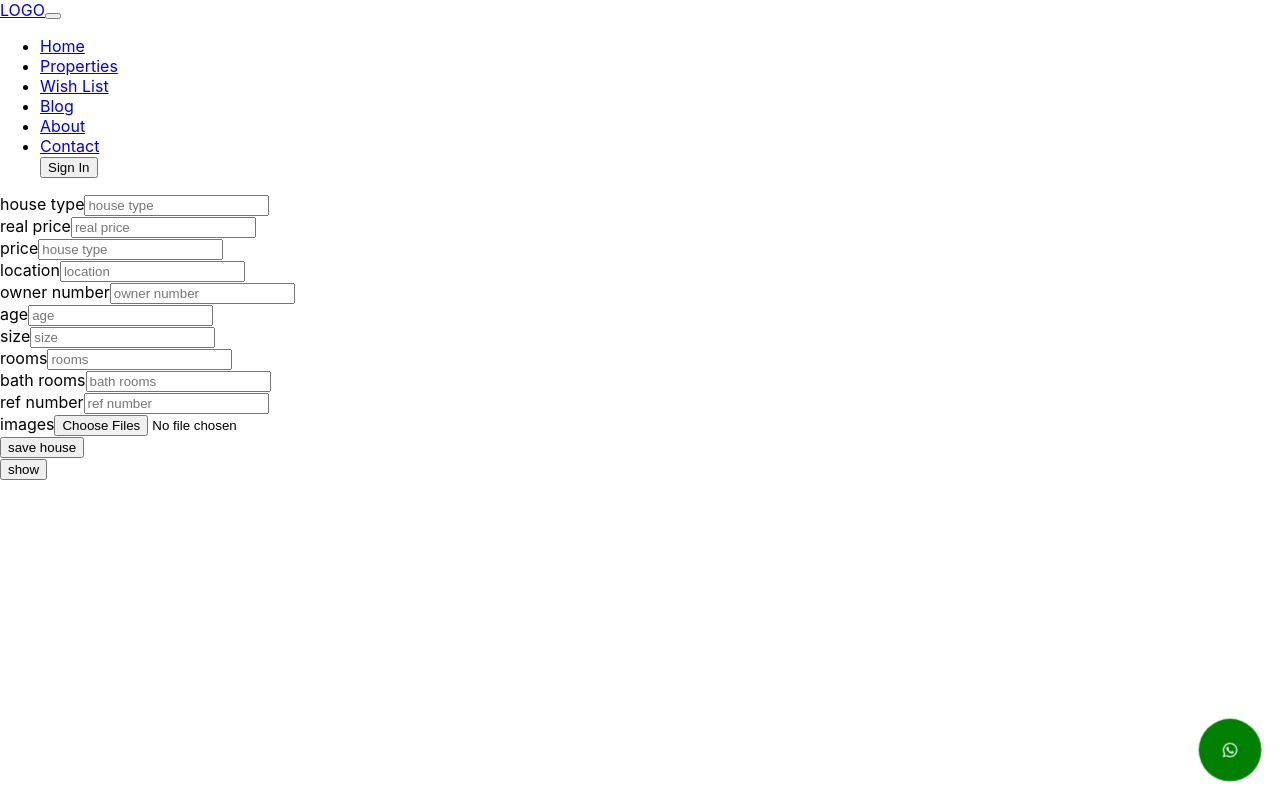
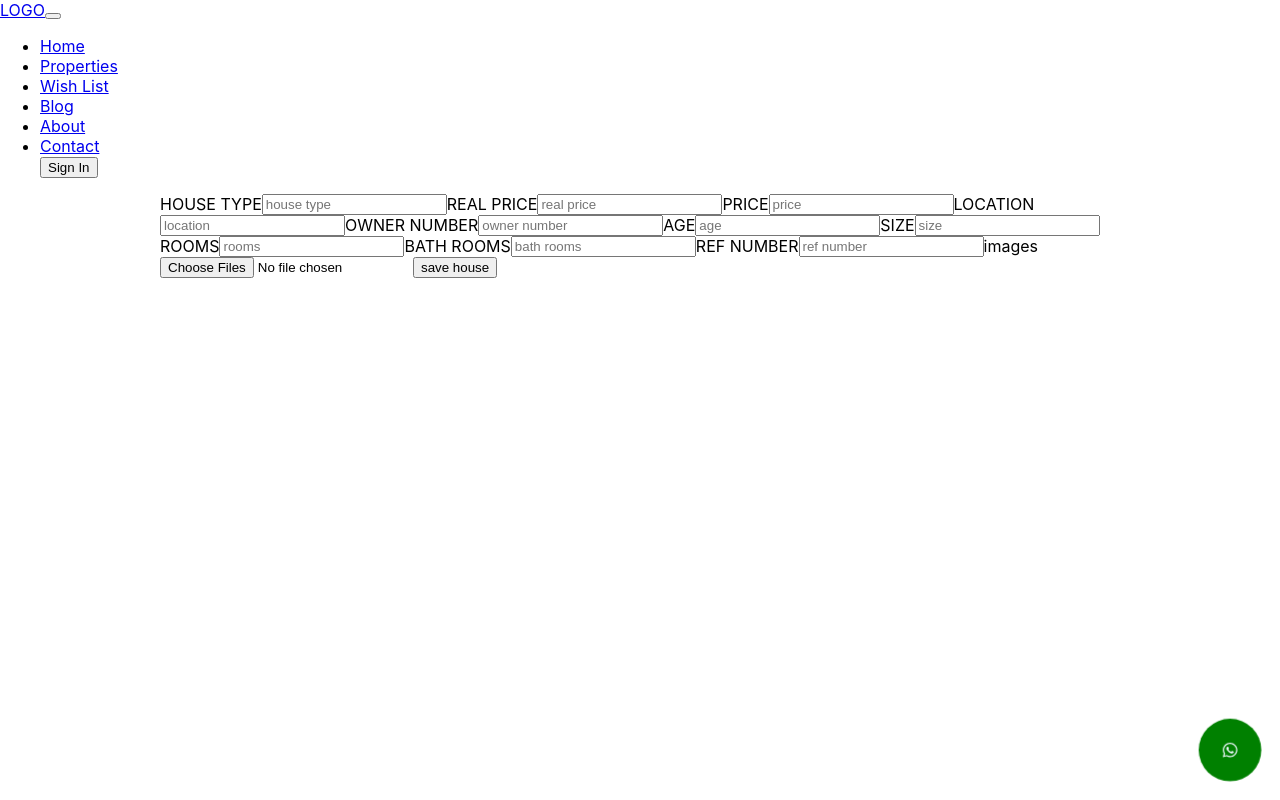
Before and after one commit to Alzubair98/ozyapi, a React (Create React App) app: page /dashboard in a window 1280 px wide. Built offline with nearby package versions, Linux system fonts and the light colour scheme; the HTML template or start-up script is replaced by a standard one.

Commit message:
style dashbord

```diff
--- a/src/component/dashboard/Dashboard.css
+++ b/src/component/dashboard/Dashboard.css
@@ -0,0 +1,13 @@
+.dashbord-cont{
+    display: flex;
+
+}
+
+.form-cont{
+    display: flex;
+    flex-wrap: wrap;
+}
+
+.dash-input-cont{
+    margin: 0  1rem 0 0.5rem;
+}
--- a/src/component/dashboard/Dashboard.jsx
+++ b/src/component/dashboard/Dashboard.jsx
@@ -1,5 +1,6 @@
-import React, { useState, useRef } from "react";
+import React from "react";
 import axios from "axios";
+import "./Dashboard.css";
 
 import "./Dashboard.css";
 
@@ -44,89 +45,107 @@ function Dashboard(props) {
       });
   };
 
-  const getItems = () => {
-    axios
-      .get("http://127.0.0.1:3001/houses")
-      .then((response) => console.log(response.data));
-  };
+  return (
+    <div className="dashbord-cont">
+      <form className="form-cont " onSubmit={(e) => handleChange(e)}>
+        <div className="col-auto">
+          <label className="form-label" htmlFor="house type">
+            HOUSE TYPE
+          </label>
+        </div>
 
-  return (
-    <div>
-      <form onSubmit={(e) => handleChange(e)}>
-        <label htmlFor="house type">house type</label>
         <input
+          className="form-control"
           type="text"
           name="house_type"
           placeholder="house type"
           required
         />
-        <br />
-        <label htmlFor="house type">real price</label>
+
+        <label className="form-label" htmlFor="house type">
+          REAL PRICE
+        </label>
+
         <input
-          className="mt-2"
+          className="mt-2 form-control"
           type="number"
           name="real_price"
           placeholder="real price"
           required
         />
+
         <br />
-        <label htmlFor="house type">price</label>
+        <label className="form-label" htmlFor="house type">
+          PRICE
+        </label>
         <input
-          className="mt-2"
+          className="mt-2 form-control"
           type="number"
           name="price"
-          placeholder="house type"
+          placeholder="price"
           required
         />
         <br />
-        <label htmlFor="house type">location</label>
+        <label className="form-label" htmlFor="house type">
+          LOCATION
+        </label>
         <input
-          className="mt-2"
+          className="mt-2 form-control"
           type="text"
           name="location"
           placeholder="location"
           required
         />
         <br />
-        <label htmlFor="house type">owner number</label>
+        <label className="form-label" htmlFor="house type">
+          OWNER NUMBER
+        </label>
         <input
-          className="mt-2"
+          className="mt-2 form-control"
           type="text"
           name="owner_number"
           placeholder="owner number"
           required
         />
         <br />
-        <label htmlFor="house type">age</label>
+        <label className="form-label" htmlFor="house type">
+          AGE
+        </label>
         <input
-          className="mt-2"
+          className="mt-2 form-control"
           type="text"
           name="age"
           placeholder="age"
           required
         />
         <br />
-        <label htmlFor="house type">size</label>
+        <label className="form-label" htmlFor="house type">
+          SIZE
+        </label>
         <input
-          className="mt-2"
+          className="mt-2 form-control"
           type="text"
           name="size"
           placeholder="size"
           required
         />
         <br />
-        <label htmlFor="house type">rooms</label>
+        <label className="form-label" htmlFor="house type">
+          ROOMS
+        </label>
         <input
-          className="mt-2"
+          className="mt-2 form-control"
           type="text"
           name="rooms"
           placeholder="rooms"
           required
         />
         <br />
-        <label htmlFor="house type">bath rooms</label>
+        <label className="form-label" htmlFor="house type">
+          BATH ROOMS
+        </label>
         <input
-          className="mt-2"
+          className="mt-2 form-control"
           type="text"
           name="bath_rooms"
           placeholder="bath rooms"
@@ -134,9 +153,11 @@ function Dashboard(props) {
         />
         <br />
 
-        <label htmlFor="house type">ref number</label>
+        <label className="form-label" htmlFor="house type">
+          REF NUMBER
+        </label>
         <input
-          className="mt-2"
+          className="mt-2 form-control"
           type="number"
           name="ref_number"
           placeholder="ref number"
@@ -144,15 +165,21 @@ function Dashboard(props) {
         />
 
         <br />
-        <label htmlFor="house type">images</label>
-        <input className="mt-2" type="file" multiple name="images" required />
+        <label className="form-label" htmlFor="house type">
+          images
+        </label>
+        <input
+          className="mt-2 form-control"
+          type="file"
+          multiple
+          name="images"
+          required
+        />
         <br />
-        <button type="submit">save house</button>
+        <button type="submit" className="btn btn-primary mt-2 mb-2">
+          save house
+        </button>
         <br />
-        <button type="button" onClick={getItems}>
-          {" "}
-          show
-        </button>
       </form>
     </div>
   );
```
